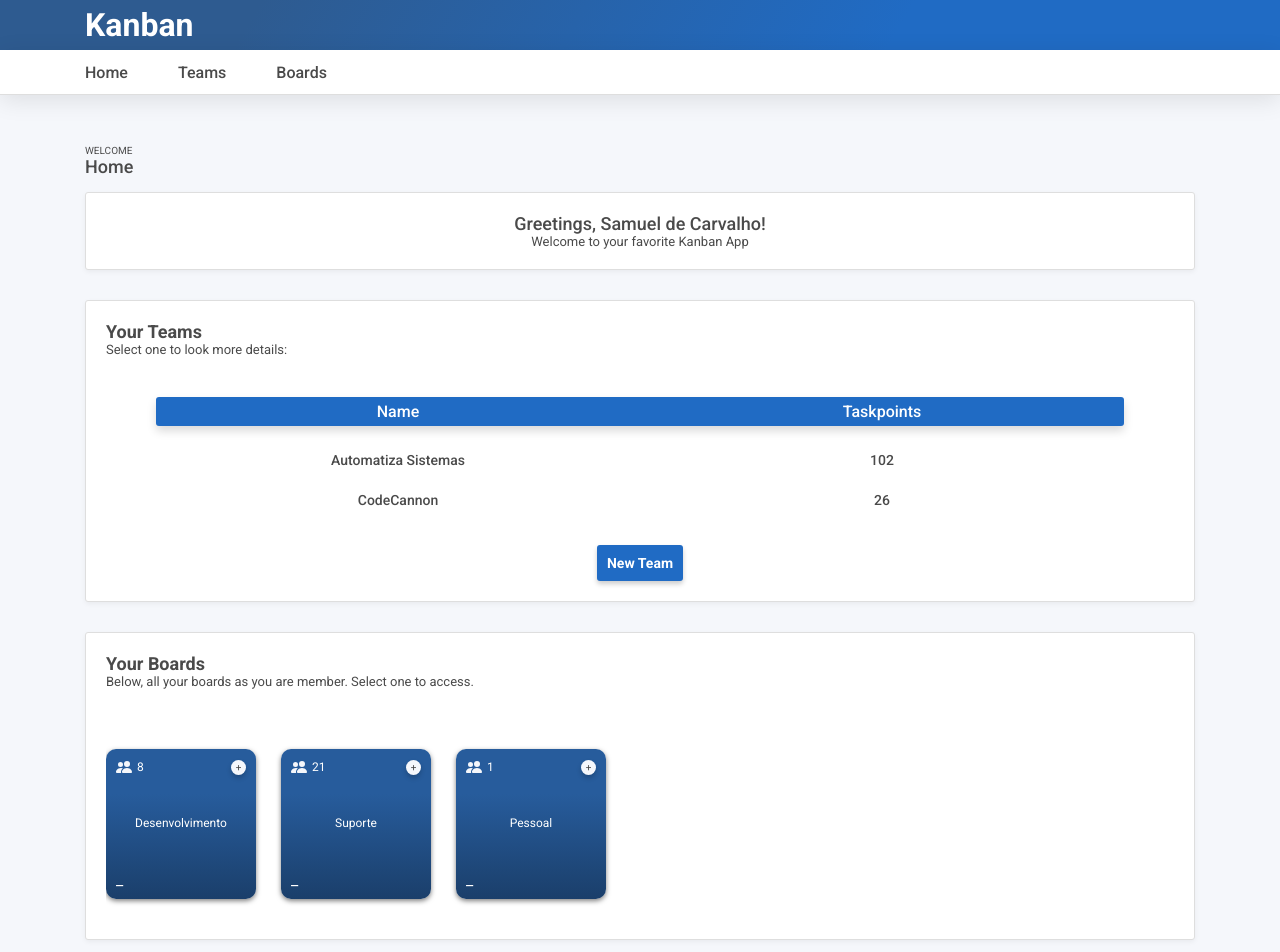
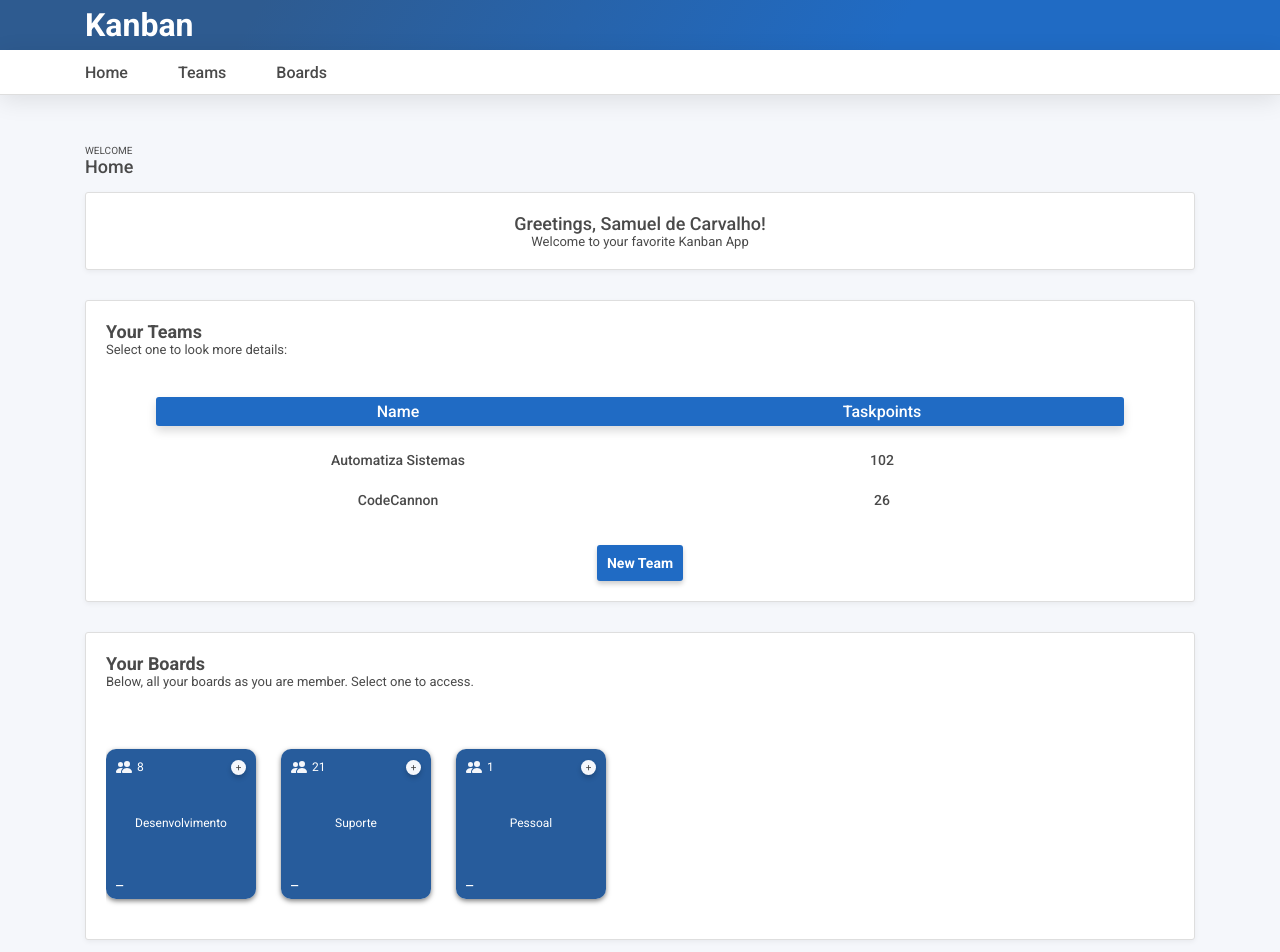
Before and after one commit to samueldcarvalho/Training.ProjectKanban, a Next.js app in the folder src/Web/Training.Kanban.UI/kanban-web-ui/: page / in a window 1280 px wide. Shown: the top 952 px of the page. Built offline with nearby package versions, Linux system fonts and the light colour scheme.

Commit message:
Alterações no boardcard component

```diff
--- a/src/Web/Training.Kanban.UI/kanban-web-ui/components/shared/boardcard-component.tsx
+++ b/src/Web/Training.Kanban.UI/kanban-web-ui/components/shared/boardcard-component.tsx
@@ -2,7 +2,7 @@ import { BsFillPeopleFill } from "react-icons/bs"
 
 const BoardCardComponent = (props: any) => {
     return (
-        <div className="kb-board-card" style={{ background: `linear-gradient(180deg, ${props.boardColor} 30%, #000 250%)` }}>
+        <div className="kb-board-card" style={{ background: `linear-gradient(180deg, ${props.boardColor} 30%, #275c9c 90%)` }}>
             <div className="kb-board-card-header">
                 <div className="kb-board-card-header-members">
                     <BsFillPeopleFill fill="#f5f7fb" />
```
